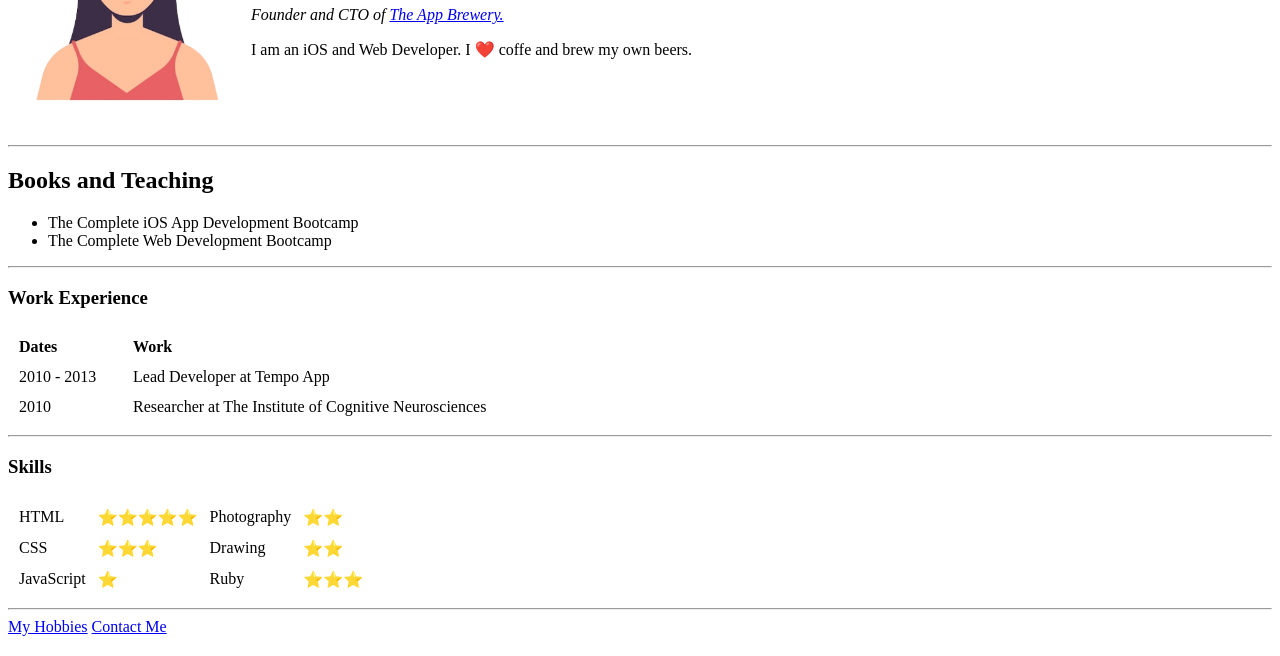
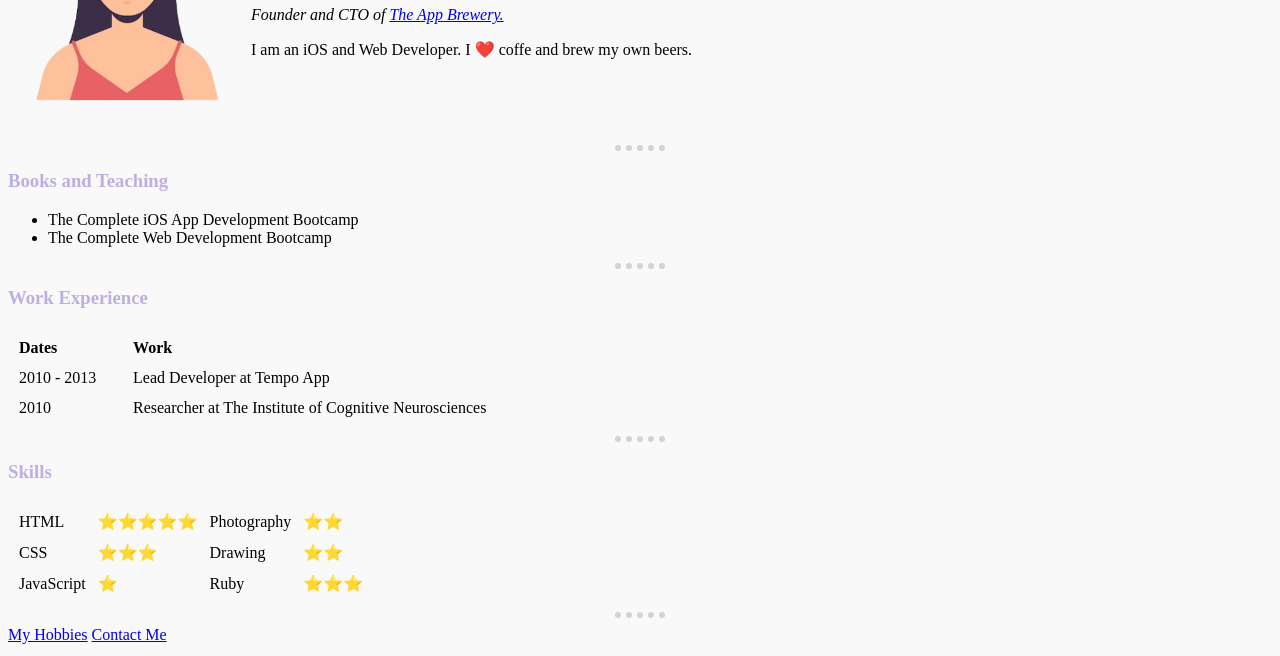
Before and after one commit to beatrizfwho/CV-Udemy, a plain HTML site: page index.html in a window 1280 px wide. Shown: the part 144-800 px from the top of the page. Drawn offline with Linux system fonts and the light colour scheme.

Commit message:
atualizações

```diff
--- a/index.html
+++ b/index.html
@@ -24,7 +24,7 @@
 
     <hr>
 
-    <h2>Books and Teaching</h2>
+    <h3>Books and Teaching</h3>
     <ul>
         <li>The Complete iOS App Development Bootcamp</li>
         <li>The Complete Web Development Bootcamp</li>
--- a/style.css
+++ b/style.css
@@ -1,3 +1,18 @@
 img {
     width: 200px;
 }
+
+body {
+    background-color: #F9F9F9;
+}
+
+hr {
+    color: lightgray;
+    border-style: dotted none none ;
+    border-width: 6px;
+    width: 50px;
+}
+
+h1, h3 {
+    color: #BEAEE2;
+}
```
Also changed, not shown: contact.html (+1 -0 lines), hobbies.html (+12 -0 lines).
